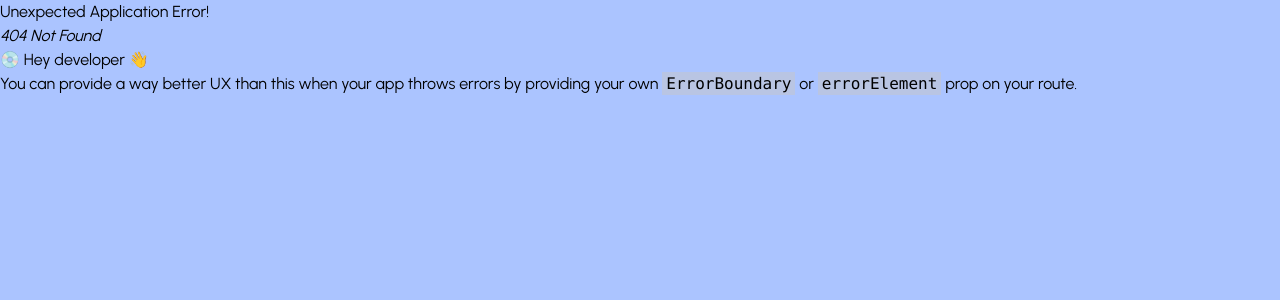
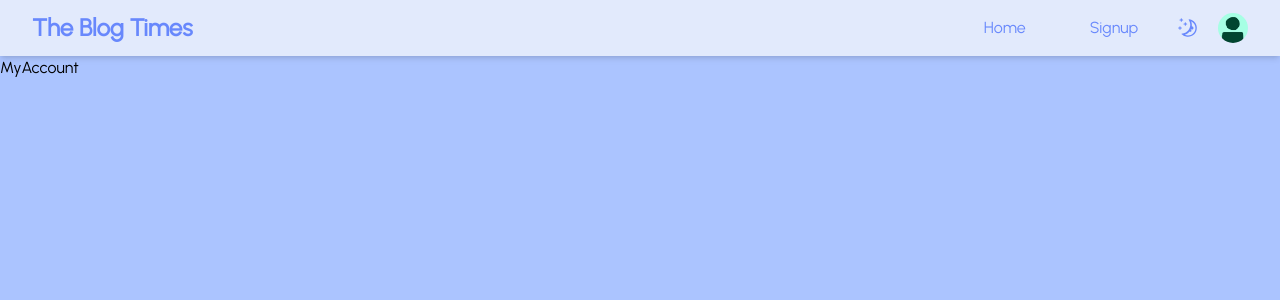
Before and after one commit to mdtabrezhossain/the-blog-times-frontend, a React (Vite) app: page /my-account in a window 1280 px wide. Before the commit this address had no page. Shown: the top 300 px of the page. Built offline with nearby package versions, Linux system fonts and the light colour scheme.

Commit message:
added profile route

```diff
--- a/src/App.jsx
+++ b/src/App.jsx
@@ -1,5 +1,6 @@
 import { Outlet } from 'react-router-dom';
 import Header from './components/Header/Header.jsx';
+
 
 export default function App() {
   return (
--- a/src/components/Header/Header.jsx
+++ b/src/components/Header/Header.jsx
@@ -6,8 +6,8 @@ import { toggleThemeAction } from '../../store/slices/ThemeSlice';
 import "./Header.css"
 
 export default function Navbar() {
-    const routes = ["/", "/signup"];
-    const pages = ["Home", "Signup"];
+    const routes = ["/", "/signup", "/my-account"];
+    const pages = ["Home", "Signup", "My Account"];
     const theme = useSelector(state => state.themeReducer.theme);
     const dispatch = useDispatch();
     const [mobileView, setMobileView] = useState(window.innerWidth <= 640);
@@ -51,18 +51,20 @@ export default function Navbar() {
 
 
     return (
-        <header className={`bg-[var(--water-100)] shadow-md transiton-all duration-300 ${theme}`} >
+        <header className={`bg-[var(--water-100)] shadow-md transition-all duration-300 ${theme}`} >
             <nav className={`grid grid-cols-[1fr_1fr] items-center h-14 px-8 text-[var(--water-700)] ${theme} max-sm:px-3`}>
                 <h1 className={`font-bold text-2xl ${theme}`}>The Blog Times</h1>
-                <div className='flex justify-end gap-5'>
+                <div className='flex justify-end gap-5 items-center'>
                     <ul
                         id="navbarOptions"
                         onClick={handleHamMenuClick}
                         className={`flex justify-end gap-6 max-sm:flex-col max-sm:justify-center max-sm:items-center max-sm:gap-0 max-sm:overflow-y-auto max-sm:fixed max-sm:h-screen max-sm:w-screen max-sm:inset-0 max-sm:z-50 max-sm:bg-black/50 max-sm:backdrop-blur-md transition-all duration-300 ${hamMenuOpen ? "max-sm:opacity-100 max-sm:pointer-events-auto" : "max-sm:opacity-0 max-sm:pointer-events-none"}`}
                     >
-
                         {
                             routes.map((route, i) => {
+                                if (route === "/my-account" && !mobileView) {
+                                    return null;
+                                }
                                 return (
                                     <li key={route} className="transition-all duration-200 max-sm:grid max-sm:text-center max-sm:w-full">
                                         <NavLink
@@ -71,11 +73,13 @@ export default function Navbar() {
                                                 `${checkIsActive(isActive)} px-5 py-2 rounded text-[var(--water-700)] transition-all duration-200 hover:bg-[var(--water-500)] ${theme} max-sm:p-4`
                                             }
                                         >
-                                            {pages[i]}
+                                            {(pages[i])}
                                         </NavLink>
                                     </li>
                                 );
-                            })}
+
+                            })
+                        }
                     </ul>
                     <div onClick={handleThemeIconClick} className={`cursor-pointer transition-all duration-200 hover:scale-[1.3] ${theme}`}>
                         {
@@ -87,13 +91,23 @@ export default function Navbar() {
                     </div>
                     {
                         mobileView ?
+                            null :
+                            (
+                                <NavLink to="/my-account" className='h-[30px] w-[30px] object-cover'>
+                                    <img
+                                        src="images/default-pfp.jpg"
+                                        className='rounded-full cursor-pointer'
+                                    />
+                                </NavLink>
+                            )
+                    }
+                    {
+                        mobileView ?
                             <HamburgerMenuIcon
                                 id="hamIcon"
                                 className="h-full w-6"
                                 onClick={handleHamIconClick}
-                            />
-                            :
-                            <></>
+                            /> : null
                     }
                 </div>
             </nav>
--- /dev/null
+++ b/src/components/page-loader/page-loader.jsx
@@ -0,0 +1,17 @@
+import React from 'react'
+import { useSelector } from 'react-redux';
+import { PulseLoader } from 'react-spinners';
+
+export default function PageLoader() {
+    const theme = useSelector(state => state.themeReducer.theme);
+    return (
+        <div className={`flex justify-center items-center h-screen w-screen ${theme === "dark" ? "bg-[var(--ash-700)]" : ""}`}>
+            {
+                theme === "light" ?
+                    <PulseLoader speedMultiplier={2} color='#6888fc' />
+                    :
+                    <PulseLoader speedMultiplier={2} color='white' />
+            }
+        </div>
+    )
+}
--- a/src/components/signup-login-card/Card.jsx
+++ b/src/components/signup-login-card/Card.jsx
@@ -34,7 +34,7 @@ export default function Card() {
                         </label>
                         <input
                             id='emailInput'
-                            className='w-full p-2 border-1 transition-all duration-200 hover:border-[#3e63dd] focus:outline-[#3e63dd]'
+                            className='w-full p-2 border-1 transition-all duration-200 focus:outline-[#3e63dd]'
                             type="email"
                             placeholder="Enter your email" />
                     </div>
@@ -47,7 +47,7 @@ export default function Card() {
                         </label>
                         <input
                             id='passwordInput'
-                            className='w-full p-2 border-1 transition-all duration-200 hover:border-[#3e63dd] focus:outline-[#3e63dd]'
+                            className='w-full p-2 border-1 transition-all duration-200 focus:outline-[#3e63dd]'
                             type="password"
                             placeholder='Enter your password' />
                     </div>
--- a/src/main.jsx
+++ b/src/main.jsx
@@ -8,10 +8,12 @@ import { Provider } from 'react-redux';
 import router from './routes';
 import { store } from './store';
 import "./index.css";
+import PageLoader from './components/page-loader/page-loader.jsx';
+
 
 createRoot(document.getElementById('root')).render(
   <Provider store={store}>
-    < Suspense fallback={< div > Loading...</div >}>
+    <Suspense fallback={<PageLoader />}>
       <RouterProvider router={router} />
     </Suspense >
   </Provider>
--- a/src/pages/Home.jsx
+++ b/src/pages/Home.jsx
@@ -1,6 +1,6 @@
 import React from 'react'
 import allBlogs from "../assets/json/blogs.json";
-import Card from '../components/post-cards/Card.jsx'
+import Card from '../components/blog-cards/Card.jsx'
 
 export default function Home() {
     return (
--- /dev/null
+++ b/src/pages/MyAccount.jsx
@@ -0,0 +1,7 @@
+import React from 'react'
+
+export default function MyAccount() {
+    return (
+        <div>MyAccount</div>
+    )
+}
--- a/src/routes/index.js
+++ b/src/routes/index.js
@@ -5,6 +5,7 @@ import { createBrowserRouter } from 'react-router-dom';
 const App = lazy(() => import("../App.jsx"));
 const Home = lazy(() => import("../pages/Home.jsx"));
 const Signup = lazy(() => import("../pages/Signup.jsx"));
+const MyAccount = lazy(() => import("../pages/MyAccount.jsx"));
 
 const router = createBrowserRouter([
     {
@@ -18,6 +19,10 @@ const router = createBrowserRouter([
             {
                 path: "/signup",
                 Component: Signup
+            },
+            {
+                path: "/my-account",
+                Component: MyAccount
             }
         ]
     }
```
Also changed, not shown: public/images/default-pfp.jpg (added), src/components/blog-cards/Card.jsx (renamed from src/components/post-cards/Card.jsx).
